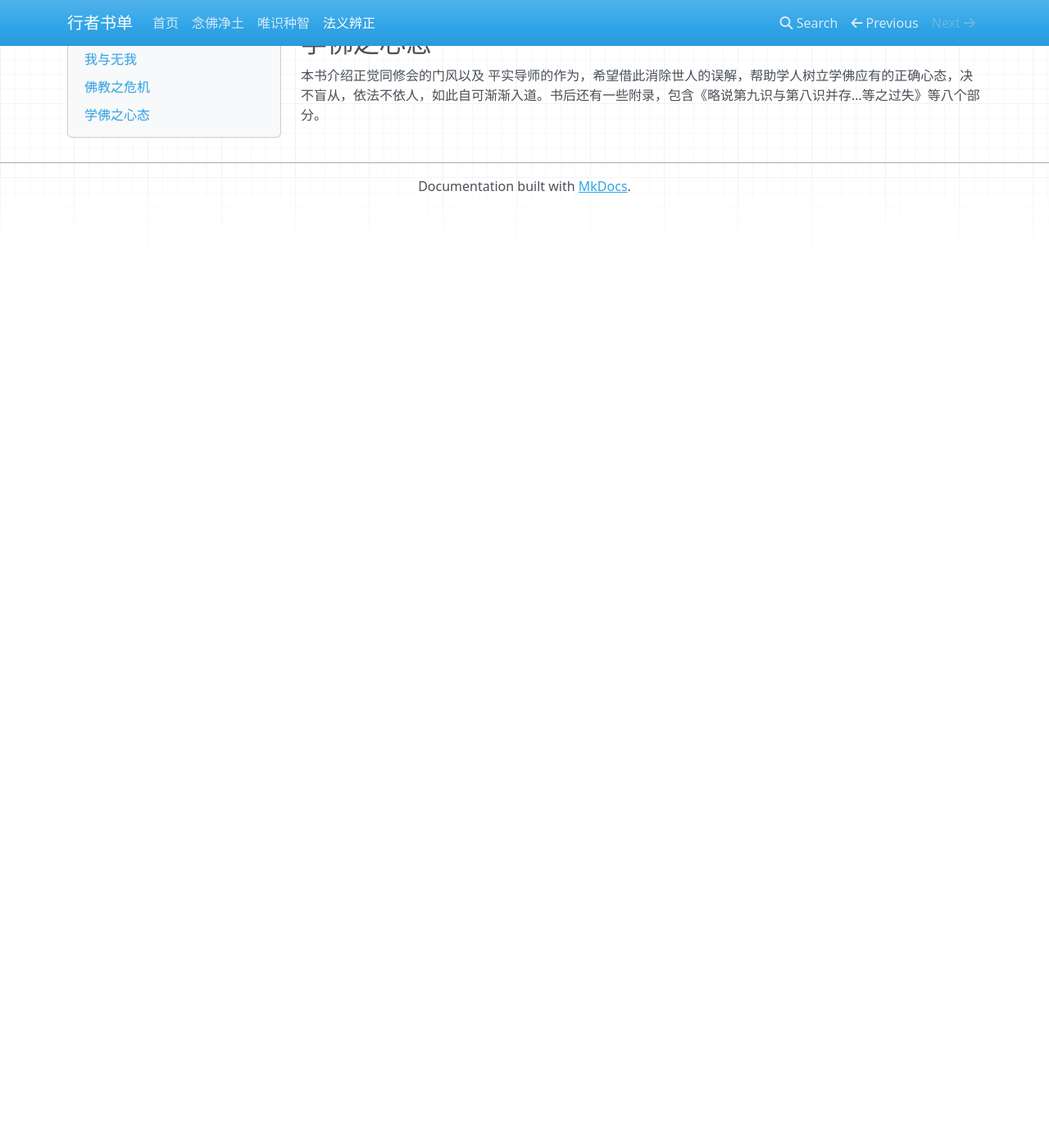
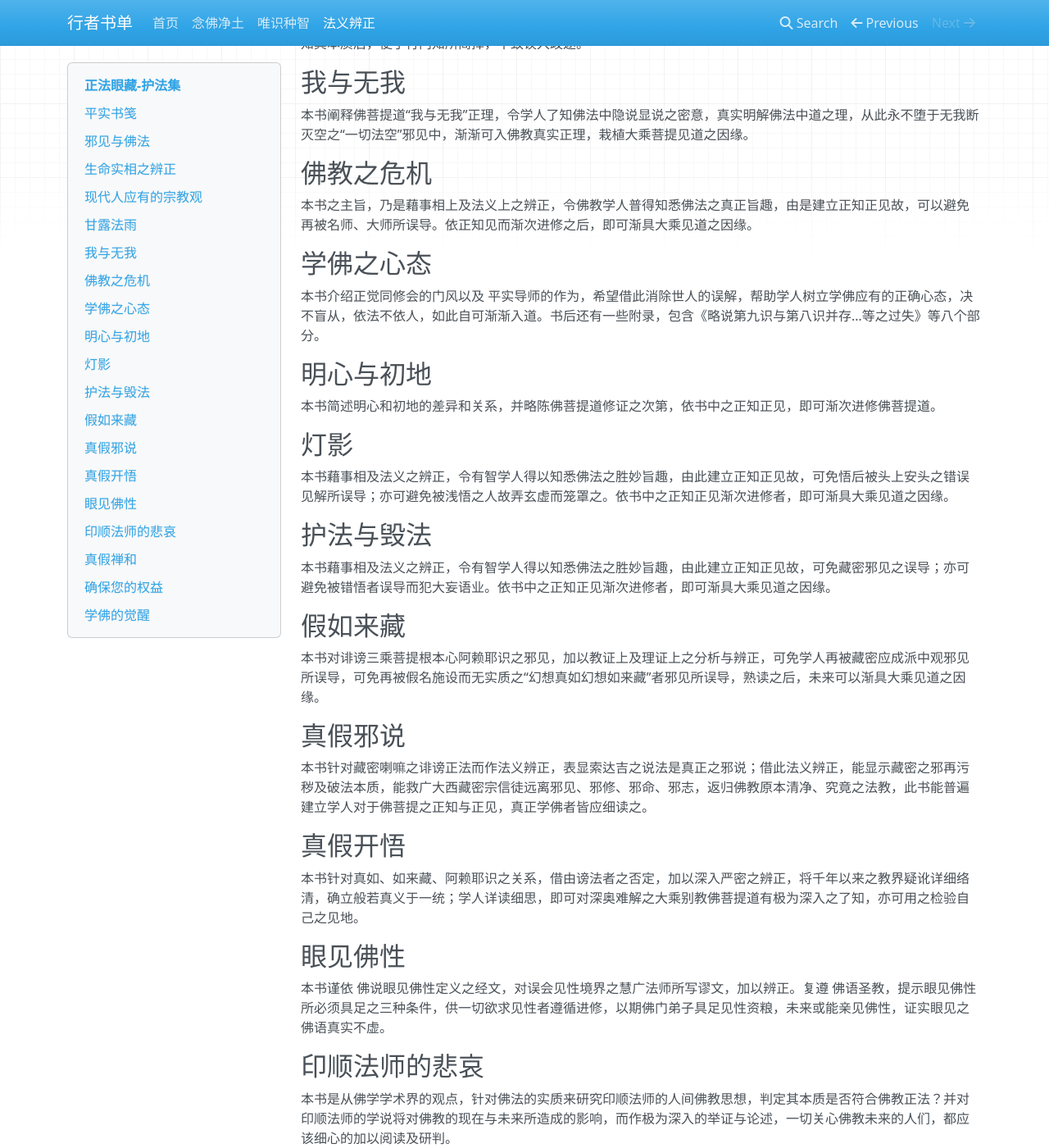
Before and after one commit to treemp3/fofabook, an MkDocs documentation site: the page built from docs/bianzheng.md, in a window 1280 px wide and 1400 px high, scrolled down 717 px. Shown: the whole window at 82% size. Built offline with MkDocs 1.6.1, drawn with Linux system fonts in a browser that asks for light colours; nearby versions of some CDN libraries; before the commit the page ends 972 px from its top, so only the background shows below that; some of the changed text lies outside the part shown.

Commit message:
新增页面

```diff
--- a/docs/bianzheng.md
+++ b/docs/bianzheng.md
@@ -9,6 +9,14 @@
 ## 邪见与佛法
 
 本书阐释佛菩提道与解脱道之正见与邪见，例举台湾当今佛教界流行之邪说及附佛外道之邪见，兼述佛弟子对佛教应有之态度，阅毕即能知晓佛法之梗。
+
+## 生命实相之辨正
+
+本书引经据典，阐述明心所证得的实相心之相状特征，消除古来对于生命实相之错缪认识，实在值得真修行人一读再读，依此参禅寻觅，见道不远。
+
+## 现代人应有的宗教观
+
+“正法”是有一定的标准的，不是公说公有理，婆说婆有理的，不是没有理性的标准。“正法”就是对我们所面对的世界及生命的现象，能够提出符合“事实真相”及可以亲身验证的事实证据，才能称为“正法”。因为，正法是说明宇宙生命的“事实真相”，故也称为“实相”。由于，释迦牟尼佛说出了“实相”，所以，众生才能够根据“实相”的法道，逐渐修行而亲证解脱及成佛。
 
 ## 甘露法雨
 
@@ -25,3 +33,47 @@
 ## 学佛之心态
 
 本书介绍正觉同修会的门风以及 平实导师的作为，希望借此消除世人的误解，帮助学人树立学佛应有的正确心态，决不盲从，依法不依人，如此自可渐渐入道。书后还有一些附录，包含《略说第九识与第八识并存…等之过失》等八个部分。
+
+## 明心与初地
+
+本书简述明心和初地的差异和关系，并略陈佛菩提道修证之次第，依书中之正知正见，即可渐次进修佛菩提道。
+
+## 灯影
+
+本书藉事相及法义之辨正，令有智学人得以知悉佛法之胜妙旨趣，由此建立正知正见故，可免悟后被头上安头之错误见解所误导；亦可避免被浅悟之人故弄玄虚而笼罩之。依书中之正知正见渐次进修者，即可渐具大乘见道之因缘。
+
+## 护法与毁法
+
+本书藉事相及法义之辨正，令有智学人得以知悉佛法之胜妙旨趣，由此建立正知正见故，可免藏密邪见之误导；亦可避免被错悟者误导而犯大妄语业。依书中之正知正见渐次进修者，即可渐具大乘见道之因缘。
+
+## 假如来藏
+
+本书对诽谤三乘菩提根本心阿赖耶识之邪见，加以教证上及理证上之分析与辨正，可免学人再被藏密应成派中观邪见所误导，可免再被假名施设而无实质之“幻想真如幻想如来藏”者邪见所误导，熟读之后，未来可以渐具大乘见道之因缘。
+
+## 真假邪说
+
+本书针对藏密喇嘛之诽谤正法而作法义辨正，表显索达吉之说法是真正之邪说；借此法义辨正，能显示藏密之邪再污秽及破法本质，能救广大西藏密宗信徒远离邪见、邪修、邪命、邪志，返归佛教原本清净、究竟之法教，此书能普遍建立学人对于佛菩提之正知与正见，真正学佛者皆应细读之。
+
+## 真假开悟
+
+本书针对真如、如来藏、阿赖耶识之关系，借由谤法者之否定，加以深入严密之辨正，将千年以来之教界疑讹详细络清，确立般若真义于一统；学人详读细思，即可对深奥难解之大乘别教佛菩提道有极为深入之了知，亦可用之检验自己之见地。
+
+## 眼见佛性
+
+本书谨依 佛说眼见佛性定义之经文，对误会见性境界之慧广法师所写谬文，加以辨正。复遵 佛语圣教，提示眼见佛性所必须具足之三种条件，供一切欲求见性者遵循进修，以期佛门弟子具足见性资粮，未来或能亲见佛性，证实眼见之佛语真实不虚。
+
+## 印顺法师的悲哀
+
+本书是从佛学学术界的观点，针对佛法的实质来研究印顺法师的人间佛教思想，判定其本质是否符合佛教正法？并对印顺法师的学说将对佛教的现在与未来所造成的影响，而作极为深入的举证与论述，一切关心佛教未来的人们，都应该细心的加以阅读及研判。
+
+## 真假禅和
+
+本书藉大陆释传圣印行小册子中对平实导师之不实评论，逐段辨正中国禅宗宗门实证内涵与开悟之义理，旁涉证悟者判果之真义，兼示分辨真假禅和之智慧；学人具知书中所说已，即得远离假名善知识之误导，庶免一生空修禅法、唐捐其功。
+
+## 确保您的权益
+
+对器官捐赠者提出如下建议，请你(妳)在签下器官捐赠同意书前，先深入思量及做好自我保护之后，一者，如果你(妳)本身有四禅八定具足的证量(须符合经典所说的证境才算数，不是依自己的错解来认定)，而且已经断了我见，正光绝对支持你(妳)做器官捐赠，而且随喜赞叹言：“真是舍内财的大菩萨啊！”何以故？四禅中息脉俱断故，舍念清净故，可以提前舍离色身故，所以不会受彼恶劣境界影响生瞋而下堕三恶道故。不过要进入四禅舍念清净定中再进一步舍弃色身，这也需要五～十分钟的时间才能进入及舍身，因此应该避免在这段时间内让医生为你做器官捐赠的手术。
+
+## 学佛的觉醒
+
+佛法内容是什么？一般人的了解就是：打坐、参禅、念佛、法会诵经、四圣谛、十二因缘、六度万行、断烦恼或只是布施……等等。但是佛法就只有这些吗？为什么我们学了一世就只知道这些？为什么我们参禅十几年还是读不懂公案、读不懂经典？
```
Also changed, not shown: docs/ahan.md (added, +18 -0 lines), docs/bore.md (added, +14 -0 lines), docs/weishi.md (+2 -5 lines).
